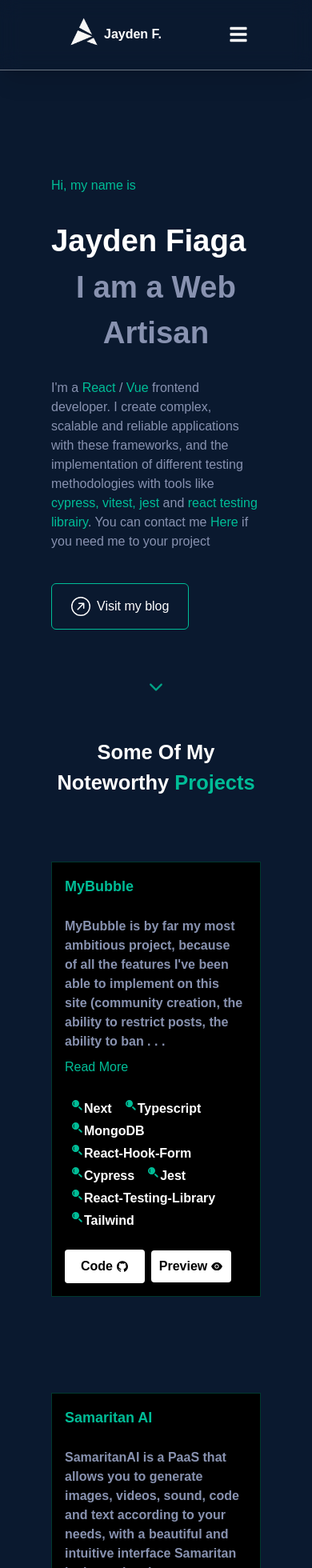
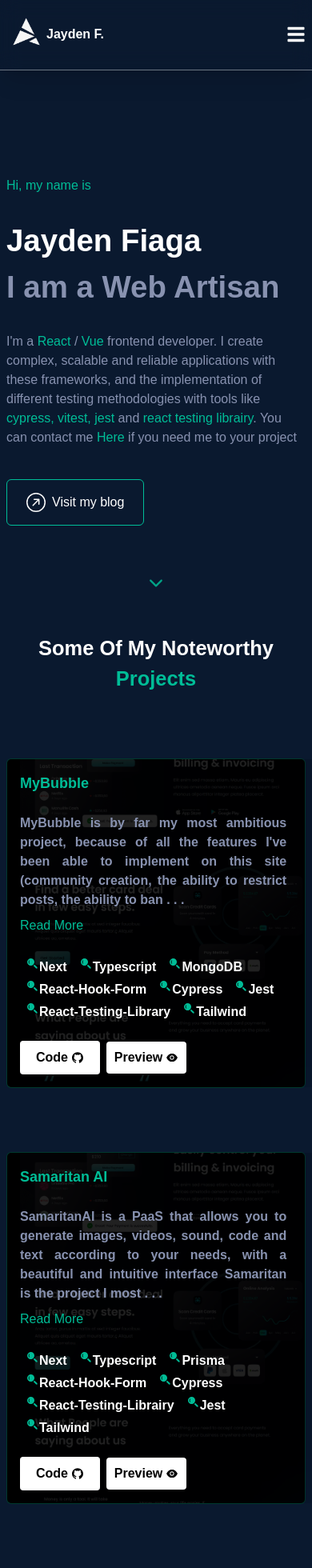
Before and after one commit to JFiaga/myPortfolio, a React (Create React App) app: page / in a window 390 px wide. Shown: the top 1960 px of the page at 80% size. Built offline with nearby package versions, Linux system fonts and the light colour scheme.

Commit message:
refacto of responsive

```diff
--- a/src/components/Navbar.tsx
+++ b/src/components/Navbar.tsx
@@ -11,7 +11,7 @@ const Navbar: FC = () => {
 
   return (
     <header className="bg-transparent backdrop-blur-md shadow-xl   min-h-[4.375rem] border-b border-white/40  text-white fixed z-[99999]  w-[100vw] flex justify-center">
-      <nav className="h-full w-full py-2 flex justify-between  items-center px-[5rem] max-w-[87.5rem]">
+      <nav className="h-full w-full py-2 flex justify-between  items-center px-2 lg:px-[5rem] max-w-[87.5rem]">
         <a href="#home" className=" w-auto  flex items-center justify-center ">
           <img
             src={logo}
--- a/src/components/ProjectCard.tsx
+++ b/src/components/ProjectCard.tsx
@@ -1,17 +1,17 @@
 import { useState } from "react";
 import { AiFillEye, AiFillGithub } from "react-icons/ai";
 import { FaMapPin } from "react-icons/fa";
-import {LazyLoadImage} from 'react-lazy-load-image-component'
+import { LazyLoadImage } from "react-lazy-load-image-component";
 
 export type ProjectProps = {
-  onView?:boolean;
+  onView?: boolean;
   projectName: string;
   details: string;
   technologies: string[];
   codeLink: string;
   demoLink: string;
   img: string;
-  reverse:boolean;
+  reverse: boolean;
 };
 
 const ProjectCard = ({
@@ -24,33 +24,61 @@ const ProjectCard = ({
   img,
 }: ProjectProps) => {
   const [viewMore, setViewMore] = useState(false);
-  const [onView, setOnView] = useState(false)
+  const [onView, setOnView] = useState(false);
   return (
-
-    <div className={`relative w-full flex flex-col`}
-    onMouseEnter={()=> setOnView(val => val = true)}
-    onMouseLeave={()=> setOnView(val => val = false)}
+    <div
+      className={`relative w-full flex flex-col`}
+      onMouseEnter={() => setOnView((val) => (val = true))}
+      onMouseLeave={() => setOnView((val) => (val = false))}
     >
-       <div className={` hidden 2xl:block absolute z-[1] w-[600px] h-[300px]  mr-2  bg-mainGreen/30 text-black  top-0 ${onView ? ` ${reverse ? '-translate-x-[0%]':'translate-x-[105%]'}  h-[416px] `:'translate-x-[50%] '} ${reverse ? "right-[50%]":''} transition-all duration-500`}>
-        <div className={`absolute h-full w-full  z-[10] ${onView ? '':'backdrop-blur-sm'}`}>
-
-        </div>
+      <div
+        className={` hidden 2xl:block absolute z-[1] w-[600px] h-[300px]  mr-2  bg-mainGreen/30 text-black  top-0 ${
+          onView
+            ? ` ${
+                reverse ? "-translate-x-[0%]" : "translate-x-[105%]"
+              }  h-[416px] `
+            : "translate-x-[50%] "
+        } ${reverse ? "right-[50%]" : ""} transition-all duration-500`}
+      >
+        <div
+          className={`absolute h-full w-full  z-[10] ${
+            onView ? "" : "backdrop-blur-sm"
+          }`}
+        ></div>
         <LazyLoadImage
           src={img}
           alt="project illustration"
-          className={`w-full h-full object-cover   transition-all duration-300 ${onView ?  'opacity-100':'opacity-70'}`}
+          className={`w-full h-full object-cover   transition-all duration-300 ${
+            onView ? "opacity-100" : "opacity-70"
+          }`}
         />
       </div>
-      <div className={`z-[1000] my-10 border border-mainGreen/30 bg-black p-4 w-full md:w-[90%] 2xl:max-w-[600px] max-w-[800px] relative ${reverse ? 'self-center 2xl:self-end':'2xl:self-start self-center'}`}>
-
-
-<div className={`flex  flex-col space-y-6  z-[1000] w-full h-full relative  `}>
-  <a href={codeLink} className="font-semibold text-lg  text-mainGreen hover:text-white">
+      <div
+        className={` rounded-md z-[1000] my-10 border border-mainGreen/30 bg-black p-4 w-full md:w-[90%] 2xl:max-w-[600px] max-w-[800px] relative ${
+          reverse ? "self-center 2xl:self-end" : "2xl:self-start self-center"
+        }`}
+      >
+        <div className="absolute w-full h-full overflow-hidden top-0  2xl:hidden  ">
+          <img
+            src={img}
+            alt="project illustration"
+            className="w-full h-full object-cover opacity-[0.13] "
+          />
+        </div>
+        <div
+          className={`flex  flex-col space-y-6  z-[1000] w-full h-full relative  `}
+        >
+          <a
+            href={codeLink}
+            className="font-semibold text-lg  text-mainGreen hover:text-white"
+          >
             {projectName}
           </a>
 
           <div>
-    <p className={`  w-[98%] font-semibold text-opacityColor text-base`}>
+            <p
+              className={`  w-[98%] font-semibold text-opacityColor text-base text-justify md:text-start`}
+            >
               {!viewMore ? details?.substring(0, 200) + ". . . " : details}
             </p>
             <button
@@ -71,7 +99,6 @@ const ProjectCard = ({
           </div>
           <div className="flex space-x-2 items-center ">
             <a
-
               href={codeLink}
               className=" text-black  font-semibold bg-white min-w-[100px] text-center py-2 rounded hover:bg-black hover:text-white border border-transparent hover:border-white cursor-pointer transition-all duration-500 flex items-center justify-center space-x-1  px-2"
             >
@@ -89,7 +116,6 @@ const ProjectCard = ({
         </div>
       </div>
     </div>
-
   );
 };
 
--- a/src/container/Experiences.tsx
+++ b/src/container/Experiences.tsx
@@ -13,10 +13,10 @@ const Experiences = (props: Props) => {
       id="experiences"
       className="h-auto bg-secondBlack text-black  pb-[3.125rem]     flex flex-col items-center justify-between md:justify-center   w-[100vw] "
     >
-      <div className="max-w-[90rem] w-full flex flex-col space-y-10   items-start px-16  xl:px-24">
+      <div className="max-w-[90rem] w-full flex flex-col space-y-10   items-start   xl:px-24 ">
         <h2 className="text-clampTitle font-bold text-white  capitalize text-center w-full">
           {" "}
-          Where I’ve <span className="text-mainGreen"> Worked</span>
+          Where I’ve <span className="text-mainGreen "> Worked</span>
         </h2>
 
         <VerticalTimeline>
@@ -32,9 +32,9 @@ const Experiences = (props: Props) => {
               <p className="text-black">{val.desc}
               </p>
 
-              <div className="flex flex-wrap justify-start mt-4" >
+              <div className="flex flex-col sm:flex-row  items-start space-y-2 sm:space-x-2 sm:space-y-0  flex-wrap justify-start mt-4" >
                {val.technos.map((techno:string) => (
-                 <button className="bg-mainBlack w-fit md:w-[6.25rem] px-2 py-1 rounded-sm text-mainGreen font-medium mr-4">{techno}</button>
+                 <button className="bg-mainBlack w-fit md:w-[6.25rem] px-2 py-1 rounded-sm text-mainGreen font-medium">{techno}</button>
                ))}
               </div>
             </VerticalTimelineElement>
--- a/src/container/Home.tsx
+++ b/src/container/Home.tsx
@@ -7,9 +7,9 @@ const Home: FC = () => {
   return (
     <section
       id="home"
-      className="h-auto bg-secondBlack text-white pt-[13.75rem] md:pt-[12.5rem] pb-[3.125rem]  min-h-[100vh]    flex flex-col items-center justify-between md:justify-center   w-[100vw] "
+      className="h-auto bg-secondBlack text-white pt-[13.75rem] md:pt-[12.5rem] pb-[3.125rem]  xl:min-h-[100vh]    flex flex-col items-center justify-between md:justify-center   w-[100vw] "
     >
-      <div className="max-w-[90rem] w-full flex flex-col space-y-10   items-start px-16  xl:px-24">
+      <div className="max-w-[90rem] w-full flex flex-col space-y-10  px-2 sm:px-4 lg:px-16 items-start   xl:px-24">
         <div className="flex flex-col space-y-7  ">
           <span className="text-mainGreen">Hi, my name is</span>
           <div className="flex flex-col items-start">
--- a/src/container/Projects.tsx
+++ b/src/container/Projects.tsx
@@ -8,14 +8,14 @@ const Projects: FC = () => {
       id="projects"
       className="h-auto bg-secondBlack text-white  pb-[3.125rem]  min-h-[100vh]    flex flex-col items-center justify-between md:justify-center   w-[100vw] "
     >
-      <div className="max-w-[90rem] w-full flex flex-col space-y-10   items-start px-16  xl:px-24">
+      <div className="max-w-[90rem] w-full flex flex-col space-y-10  items-start px-2 md:px  xl:px-24">
         <h2 className="text-clampTitle font-bold text-white  capitalize text-center w-full">
           {" "}
           some of my Noteworthy{" "}
           <span className={`text-mainGreen`}>Projects</span>
         </h2>
 
-        <div className=" w-full flex flex-col space-y-10 items-center 2xl:items-end justify-center">
+        <div className=" w-full flex flex-col space-y- md:space-y-10 items-center 2xl:items-end justify-center">
           {projectArr.map((val: ProjectProps) => (
             <ProjectCard
               projectName={val.projectName}
```
Also changed, not shown: 1 other file (tests, documents, lock files or other folders). Lines whose indentation alone changed are shown as unchanged.
